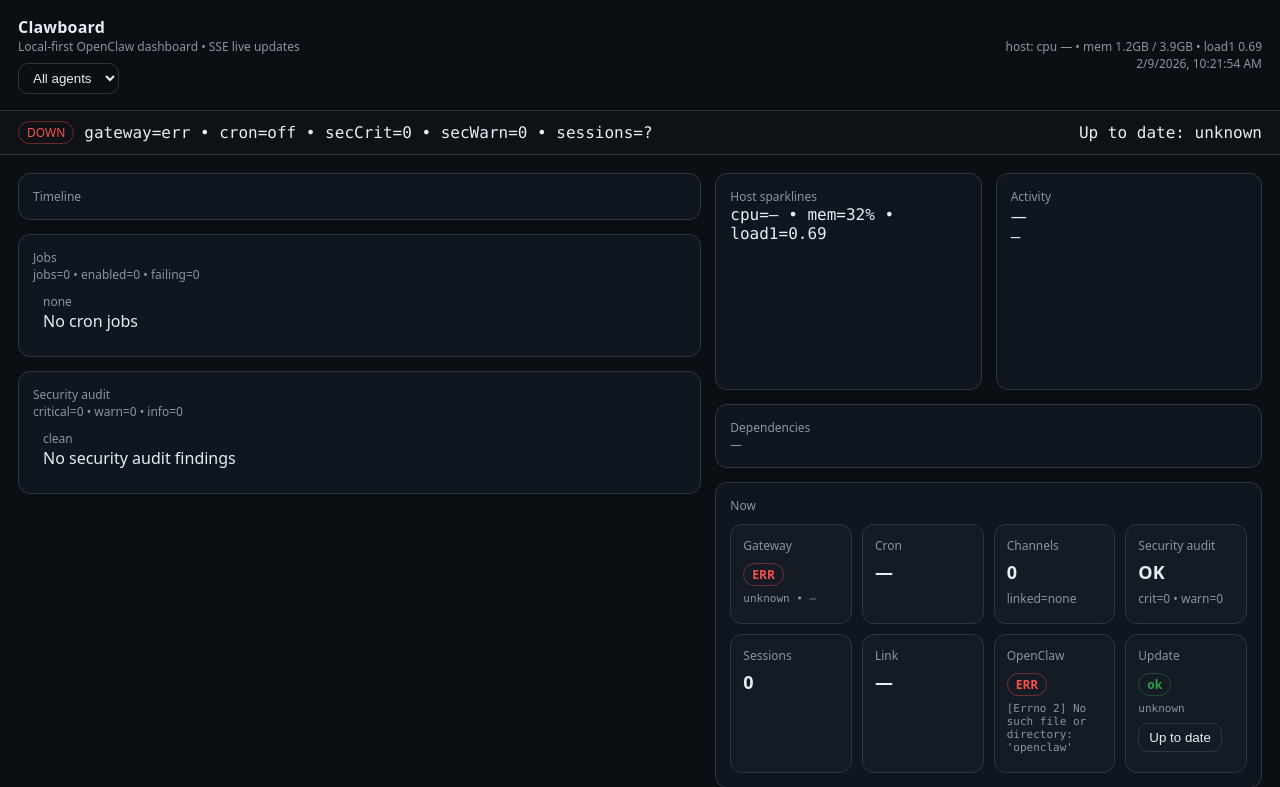
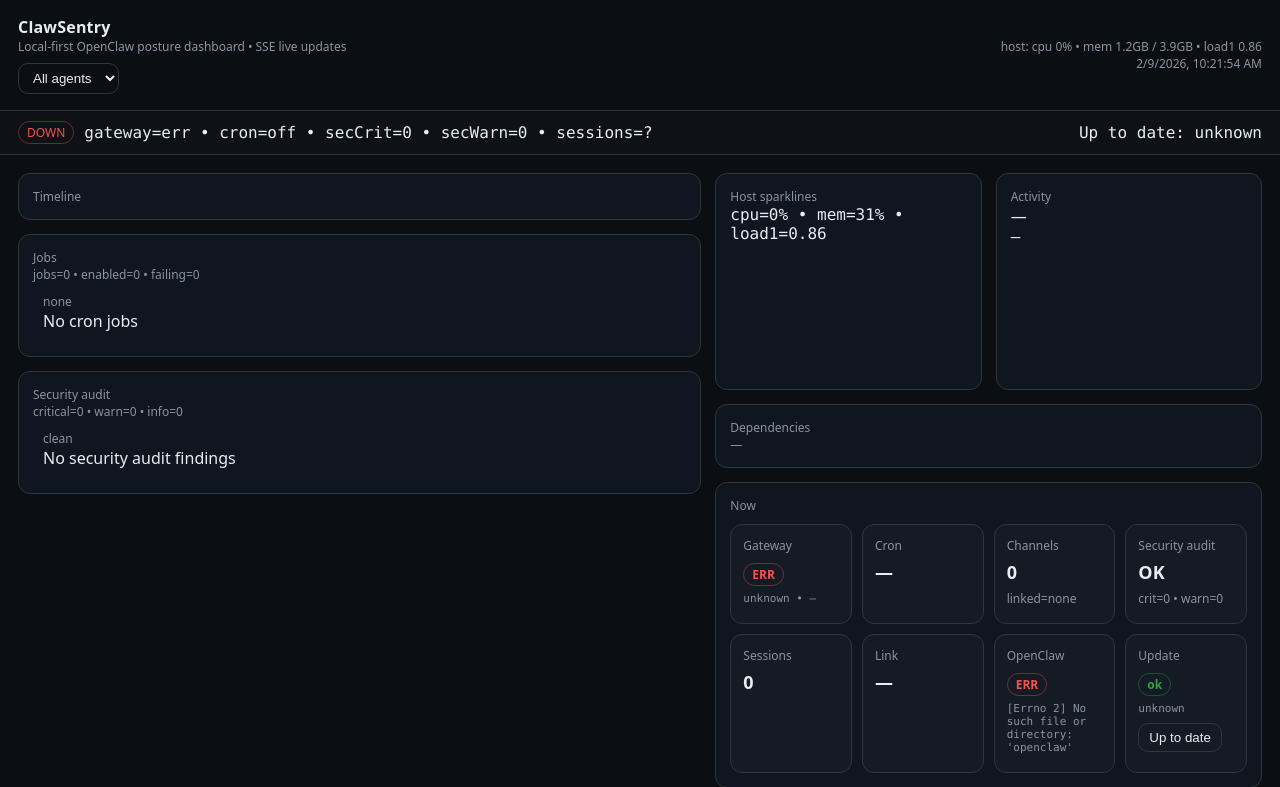
Before and after one commit to ChrisJohnson89/clawboard, a Flask app: page / in a window 1280 px wide. Shown: the top 787 px of the page. Run offline with Flask 3, Linux system fonts and the light colour scheme; a database or web service that is not in the repository returns one stand-in record (values such as "Sample title"); data that the repository does not hold is empty.

Commit message:
chore: rename dashboard to ClawSentry

```diff
--- a/server.py
+++ b/server.py
@@ -33,7 +33,7 @@ from flask import Flask, Response, jsonify, render_template
 
 import requests
 
-APP_TITLE = os.getenv("CLAWBOARD_TITLE", "Clawboard")
+APP_TITLE = os.getenv("CLAWBOARD_TITLE", "ClawSentry")
 
 OPENCLAW_TIMEOUT_SEC = float(os.getenv("CLAWBOARD_OPENCLAW_TIMEOUT", "12"))
 CRON_RUNS_LIMIT = int(os.getenv("CLAWBOARD_CRON_RUNS_LIMIT", "8"))
--- a/templates/index.html
+++ b/templates/index.html
@@ -58,7 +58,7 @@
   <header>
     <div>
       <div class="title">{{ title }}</div>
-      <div class="meta">Local-first OpenClaw dashboard • SSE live updates</div>
+      <div class="meta">Local-first OpenClaw posture dashboard • SSE live updates</div>
       <div style="margin-top:8px">
         <select id="agentSelect" style="background:transparent;color:var(--text);border:1px solid var(--line);border-radius:10px;padding:6px 10px">
           <option value="">All agents</option>
```
